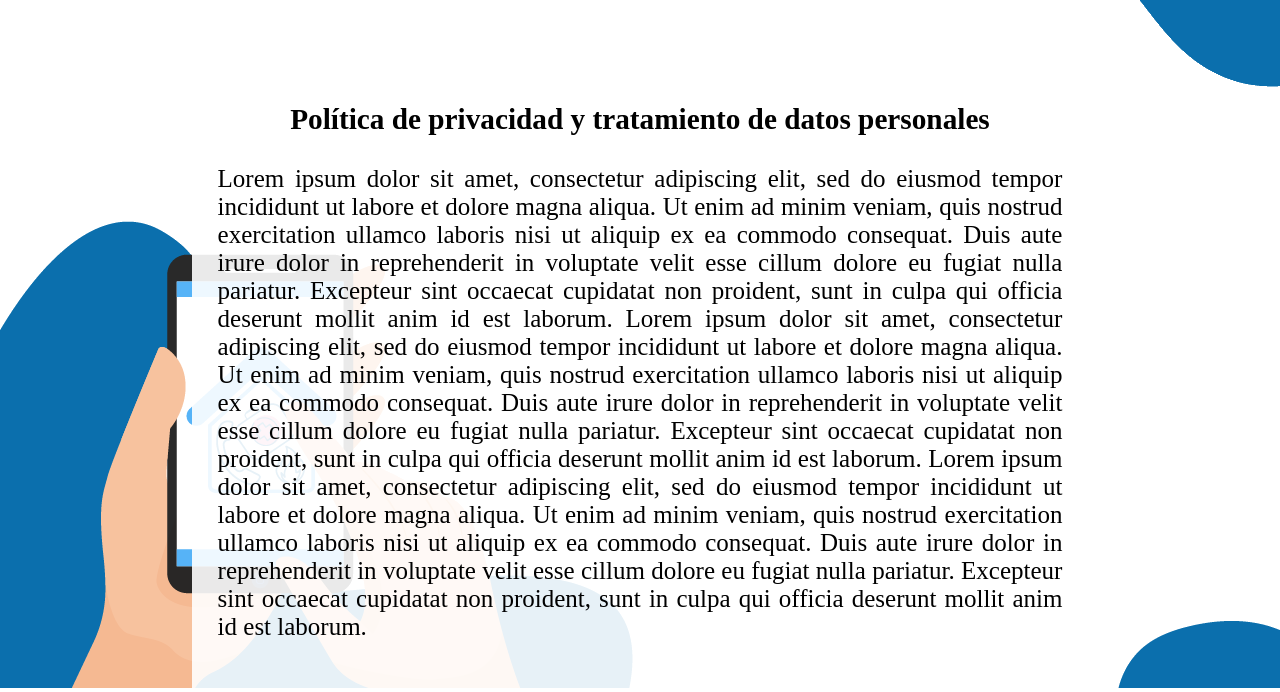
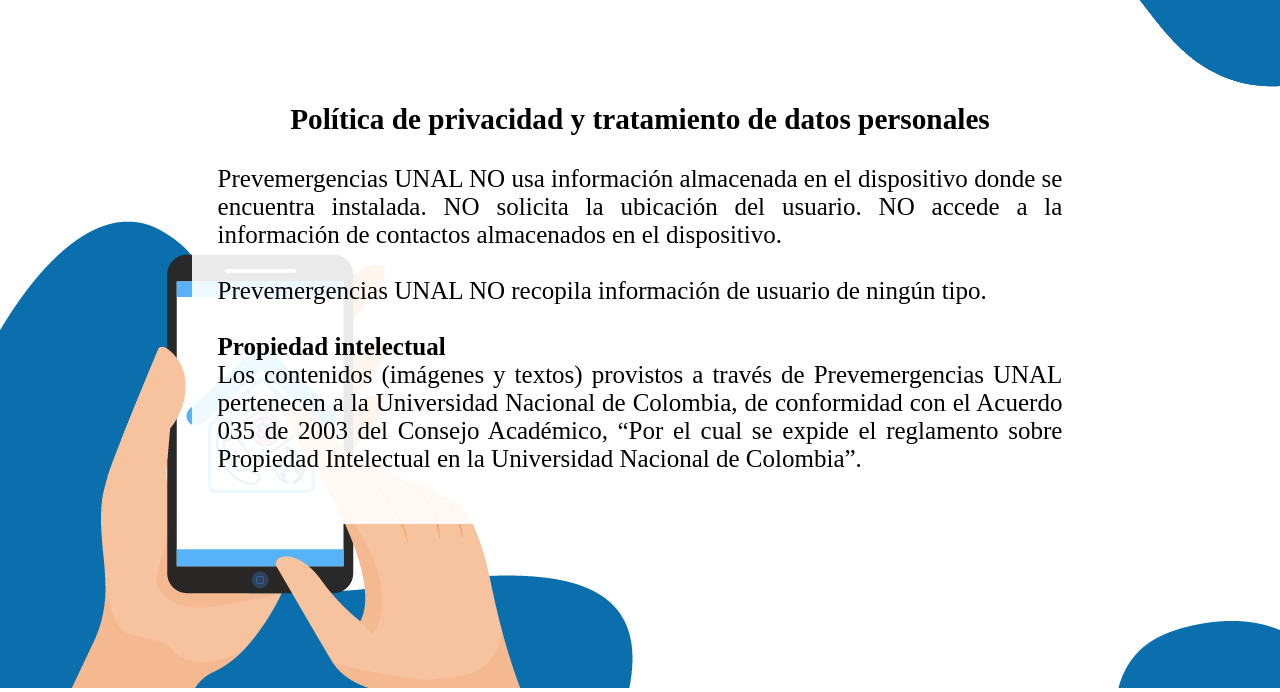
Before and after one commit to prevemergencias/privacy, a plain HTML site: page index.html in a window 1280 px wide. Shown: the part 112-804 px from the top of the page. Drawn offline with Linux system fonts and the light colour scheme.

Commit message:
update privacy text

```diff
--- a/index.html
+++ b/index.html
@@ -11,19 +11,16 @@
    <div id="privacy">
       <h3>Política de privacidad y tratamiento de datos personales</h3>
       <p>
-         Lorem ipsum dolor sit amet, consectetur adipiscing elit, sed do eiusmod tempor incididunt ut labore et dolore
-         magna aliqua. Ut enim ad minim veniam, quis nostrud exercitation ullamco laboris nisi ut aliquip ex ea commodo
-         consequat. Duis aute irure dolor in reprehenderit in voluptate velit esse cillum dolore eu fugiat nulla
-         pariatur. Excepteur sint occaecat cupidatat non proident, sunt in culpa qui officia deserunt mollit anim id est
-         laborum. Lorem ipsum dolor sit amet, consectetur adipiscing elit, sed do eiusmod tempor incididunt ut labore et dolore
-         magna aliqua. Ut enim ad minim veniam, quis nostrud exercitation ullamco laboris nisi ut aliquip ex ea commodo
-         consequat. Duis aute irure dolor in reprehenderit in voluptate velit esse cillum dolore eu fugiat nulla
-         pariatur. Excepteur sint occaecat cupidatat non proident, sunt in culpa qui officia deserunt mollit anim id est
-         laborum. Lorem ipsum dolor sit amet, consectetur adipiscing elit, sed do eiusmod tempor incididunt ut labore et dolore
-         magna aliqua. Ut enim ad minim veniam, quis nostrud exercitation ullamco laboris nisi ut aliquip ex ea commodo
-         consequat. Duis aute irure dolor in reprehenderit in voluptate velit esse cillum dolore eu fugiat nulla
-         pariatur. Excepteur sint occaecat cupidatat non proident, sunt in culpa qui officia deserunt mollit anim id est
-         laborum.
+         Prevemergencias UNAL NO usa información almacenada en el dispositivo donde se encuentra instalada. NO solicita
+         la ubicación del usuario. NO accede a la información de contactos almacenados en el dispositivo.<br /><br />
+
+         Prevemergencias UNAL NO recopila información de usuario de ningún tipo.<br /><br />
+
+         <b>Propiedad intelectual</b><br />
+         Los contenidos (imágenes y textos) provistos a través de Prevemergencias UNAL pertenecen a la Universidad
+         Nacional de Colombia, de conformidad con el Acuerdo 035 de 2003 del Consejo Académico, “Por el cual se expide
+         el reglamento sobre Propiedad Intelectual en la Universidad Nacional de Colombia”.
+
       </p>
    </div>
 </body>
```
